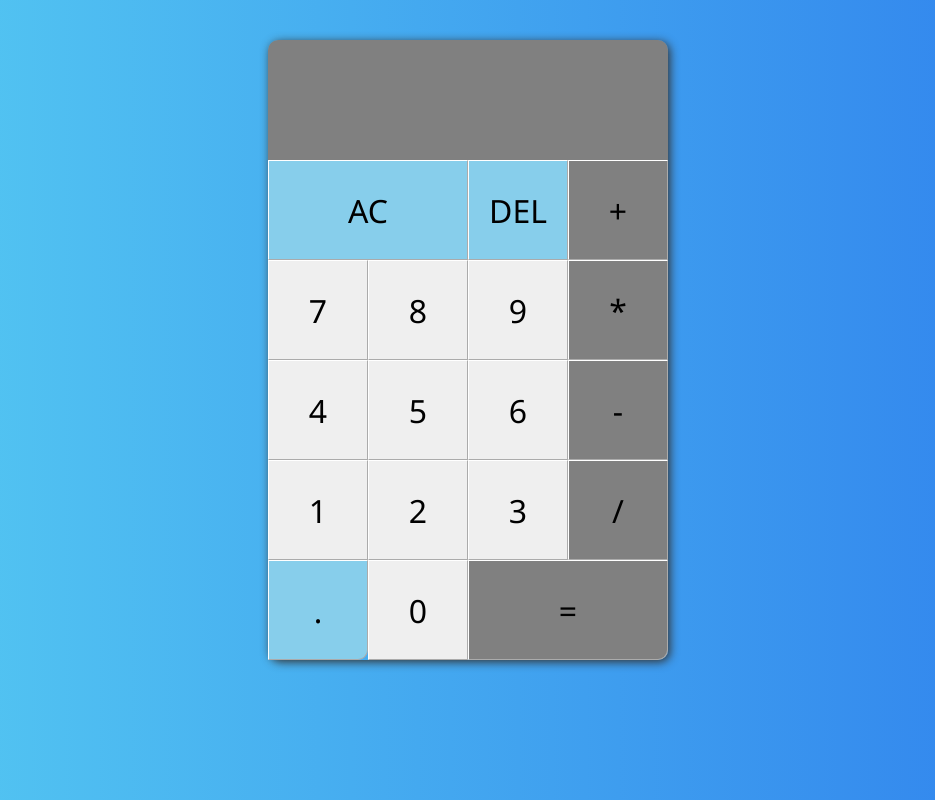
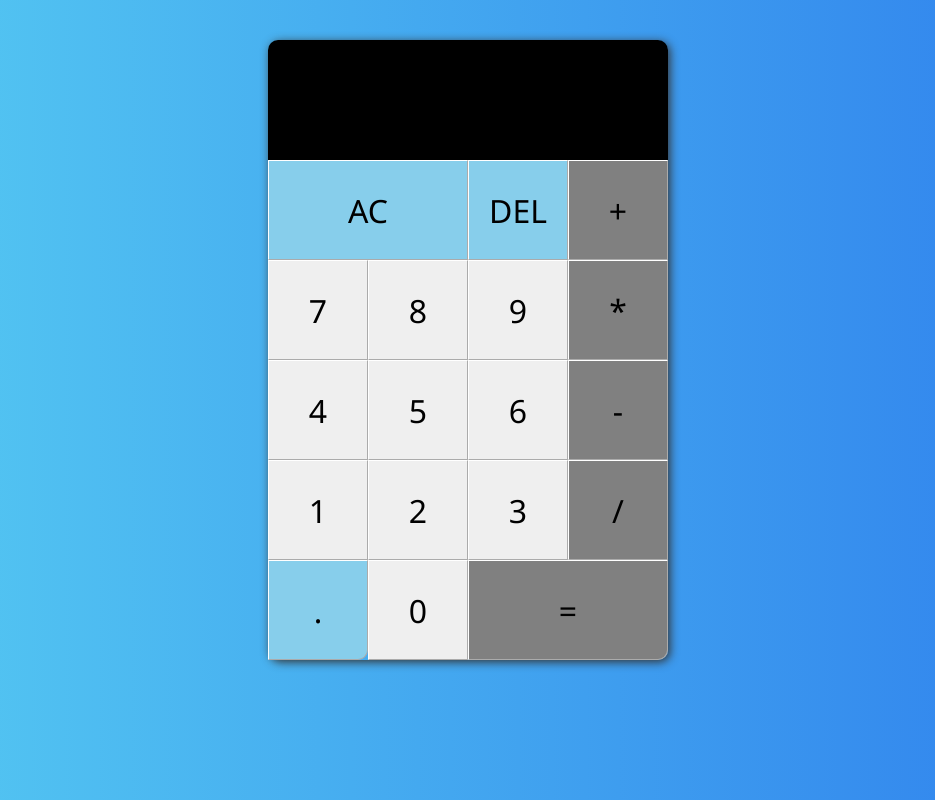
Before and after one commit to Nikos-Salichos/React-Calculator, a React (Create React App) app: page / in a window 1280 px wide. Shown: the whole page, without its empty margins (172-1107 px from the left). Built offline with nearby package versions, Linux system fonts and the light colour scheme.

Commit message:
change UI color

```diff
--- a/src/components/Calculator/Styled/index.js
+++ b/src/components/Calculator/Styled/index.js
@@ -14,7 +14,7 @@ export const Container = styled.div`
 
 export const Screen = styled.div`
     grid-column: 1 / -1;
-    background-color: gray;
+    background-color: black;
     display: flex;
     justify-content: space-around;
     flex-direction: column;
```
